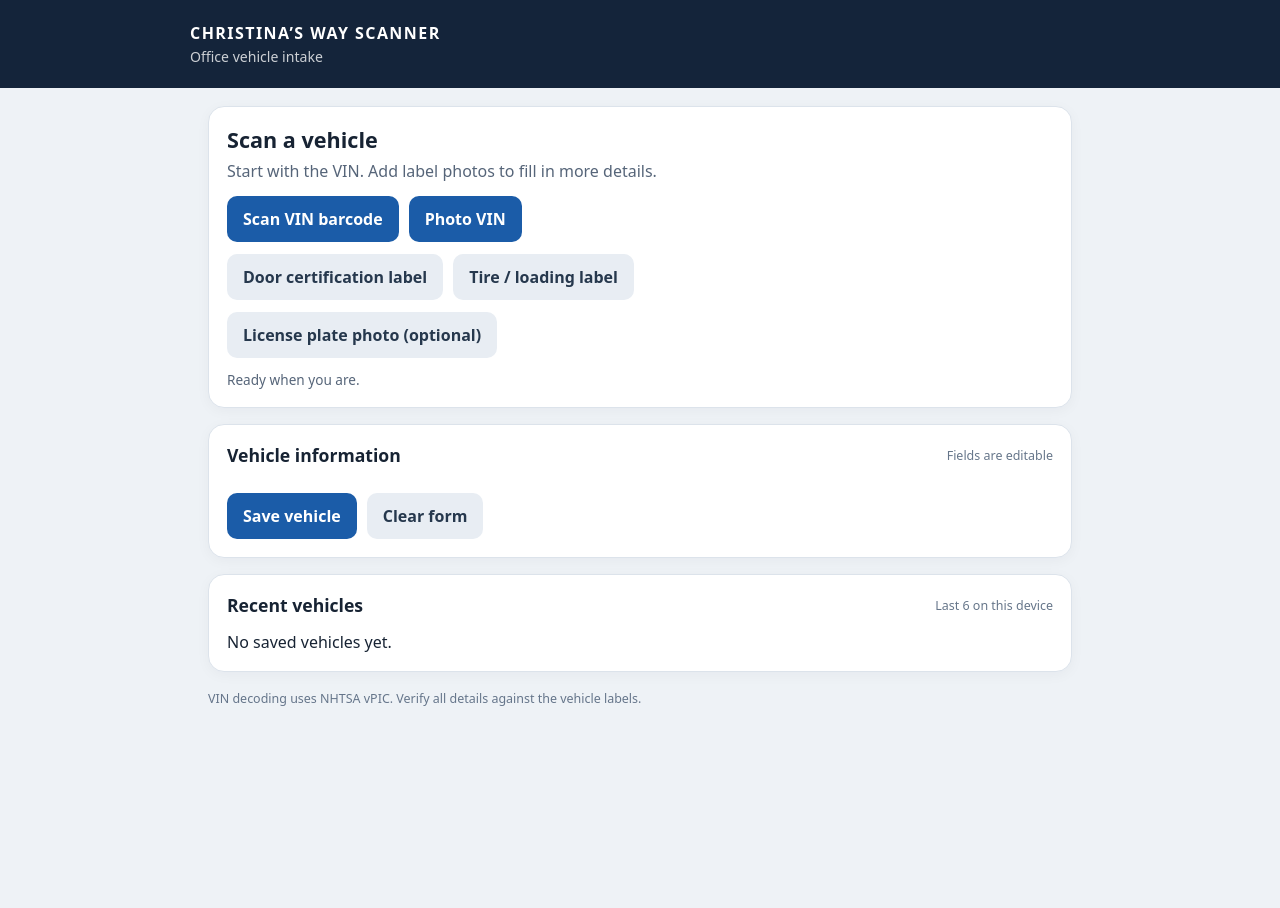
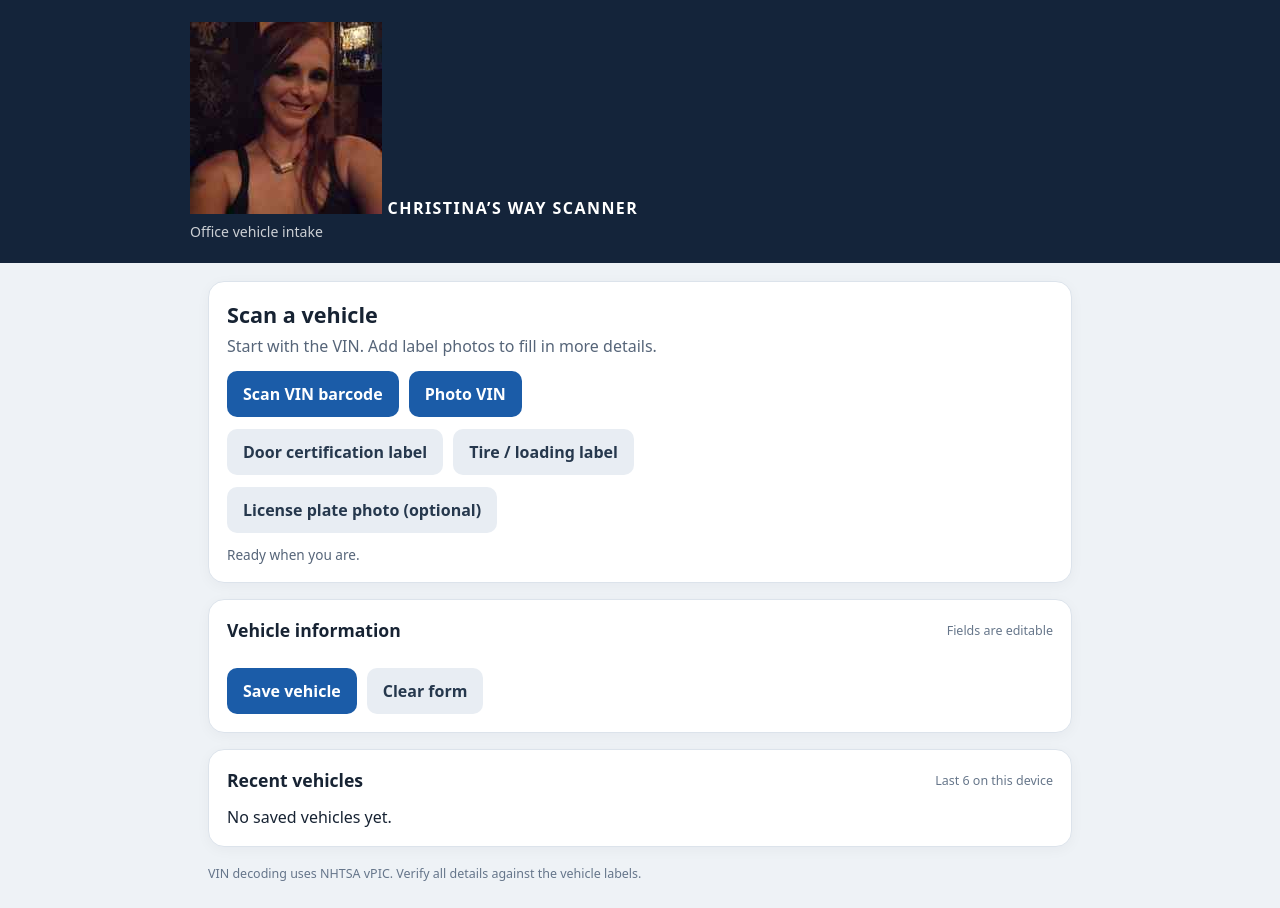
Before and after one commit to punkgenius84/Vehicle-Form-Scanner, a website: page www/index.html in a window 1280 px wide. Before the commit the page ends 800 px from the top, so only its background shows below. Drawn offline with Linux system fonts and the light colour scheme.

Commit message:
Show Christina’s photo in app header

```diff
--- a/www/index.html
+++ b/www/index.html
@@ -1,6 +1,6 @@
 <!doctype html>
 <html lang="en"><head><meta charset="utf-8"><meta name="viewport" content="width=device-width,initial-scale=1,viewport-fit=cover"><meta name="theme-color" content="#14243a"><title>Christina’s Way Scanner</title><link rel="manifest" href="manifest.webmanifest"><link rel="stylesheet" href="styles.css"></head>
-<body><header><div class="brand">CHRISTINA’S WAY SCANNER</div><div class="sub">Office vehicle intake</div></header>
+<body><header><div class="brand"><img src="assets/christina.jpg" alt=""> CHRISTINA’S WAY SCANNER</div><div class="sub">Office vehicle intake</div></header>
 <main><section class="panel scan"><h1>Scan a vehicle</h1><p>Start with the VIN. Add label photos to fill in more details.</p>
 <div class="actions"><button id="barcode">Scan VIN barcode</button><label class="filebtn">Photo VIN <input id="vinPhoto" type="file" accept="image/*" capture="environment"></label></div>
 <div class="actions"><label class="filebtn secondary">Door certification label <input id="doorPhoto" type="file" accept="image/*" capture="environment"></label><label class="filebtn secondary">Tire / loading label <input id="tirePhoto" type="file" accept="image/*" capture="environment"></label></div>
```
